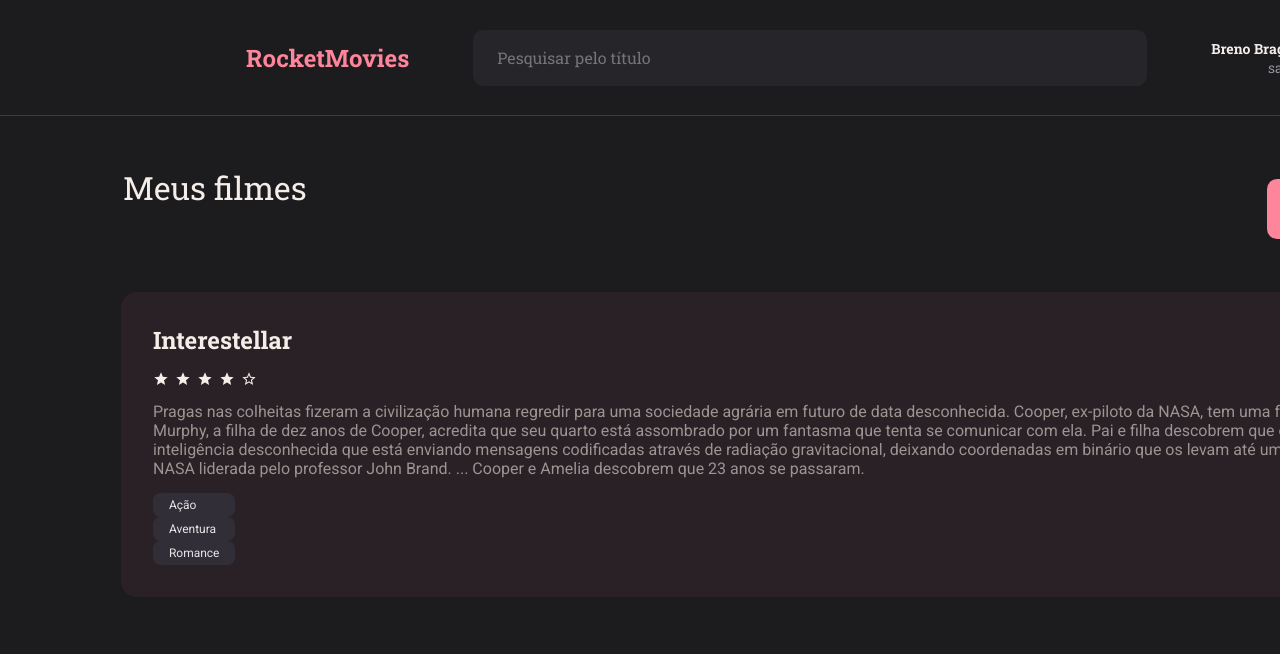
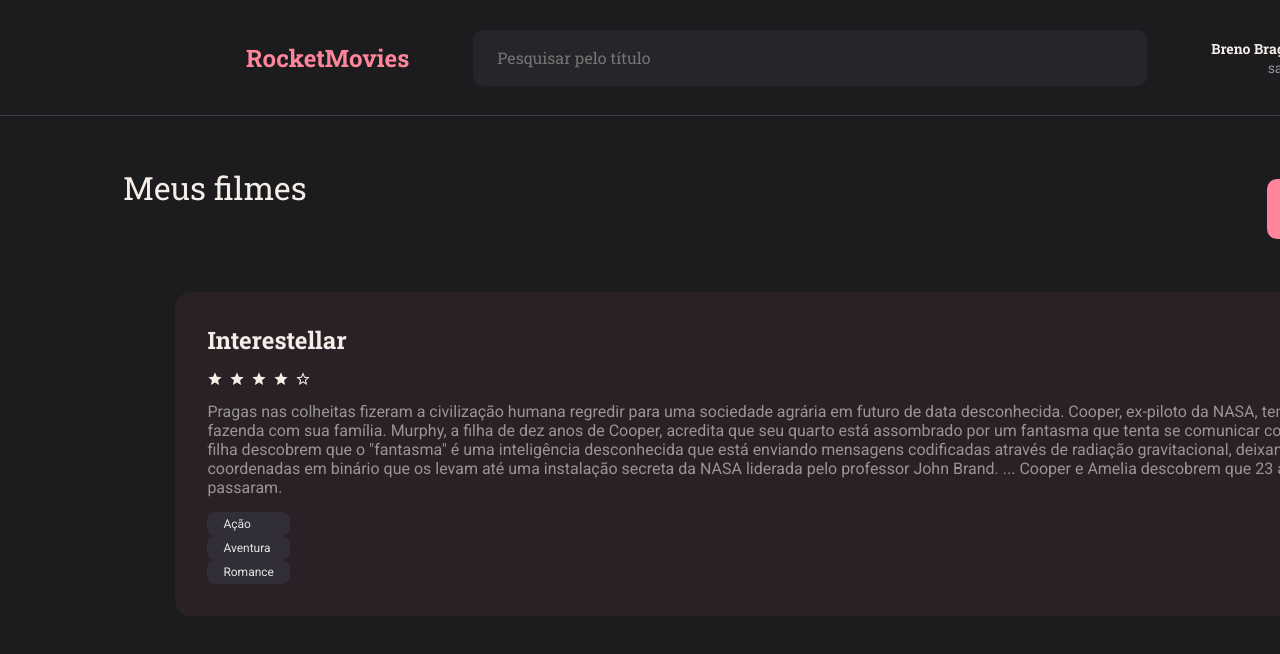
Before and after one commit to Brenobn/Movie-front, a React (Vite) app: page / in a window 1280 px wide. Shown: the top 654 px of the page. Built offline with nearby package versions, Linux system fonts and the light colour scheme.

Commit message:
Adjusting width of component

```diff
--- a/src/components/Section/styles.js
+++ b/src/components/Section/styles.js
@@ -2,9 +2,10 @@ import styled from "styled-components";
 
 export const Container = styled.div`
   display: flex;
-  width: 85%;
+  width: 77%;
   padding: 32px;
   flex-direction: column;
+  margin-right: 20px;
   align-items: flex-start;
   gap: 15px;
 
```
